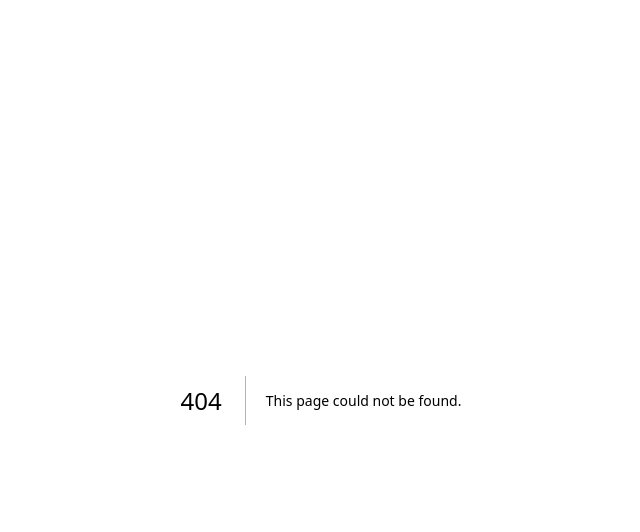
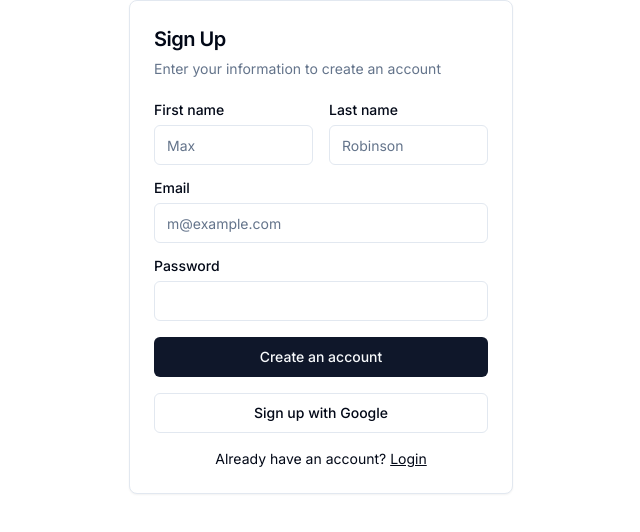
Before and after one commit to sasandamanahara/CV_Matching_Next_JS, a Next.js app: page /auth/register in a window 1280 px wide. Before the commit this address had no page. Shown: the top 532 px of the page, without its empty margins (319-959 px from the left). Built offline with nearby package versions, Linux system fonts and the light colour scheme.

Commit message:
FolderStructure & Auth UI

```diff
--- a/package.json
+++ b/package.json
@@ -11,6 +11,7 @@
   "dependencies": {
     "@radix-ui/react-dialog": "^1.0.5",
     "@radix-ui/react-dropdown-menu": "^2.0.6",
+    "@radix-ui/react-label": "^2.0.2",
     "@radix-ui/react-slot": "^1.0.2",
     "class-variance-authority": "^0.7.0",
     "clsx": "^2.1.0",
--- a/src/app/company/[id]/page.jsx
+++ b/src/app/(company)/dashboard/page.jsx
@@ -1,5 +1,5 @@
 
-import SideBar from "./_components/sidebar"
+import SideBar from "../_components/sidebar"
 import {
 
   ClipboardList
@@ -8,7 +8,7 @@
 
 import { Button } from "@/components/ui/button"
 
-import CompanyHeader from "./_components/header"
+import CompanyHeader from "../_components/header"
 
 export default function DashBoard() {
   return (
--- /dev/null
+++ b/src/app/auth/login/page.jsx
@@ -0,0 +1,59 @@
+import Link from "next/link"
+
+import { Button } from "@/components/ui/button"
+import {
+  Card,
+  CardContent,
+  CardDescription,
+  CardHeader,
+  CardTitle,
+} from "@/components/ui/card"
+import { Input } from "@/components/ui/input"
+import { Label } from "@/components/ui/label"
+
+export default function LoginForm() {
+  return (
+    <Card className="mx-auto max-w-sm">
+      <CardHeader>
+        <CardTitle className="text-2xl">Login</CardTitle>
+        <CardDescription>
+          Enter your email below to login to your account
+        </CardDescription>
+      </CardHeader>
+      <CardContent>
+        <div className="grid gap-4">
+          <div className="grid gap-2">
+            <Label htmlFor="email">Email</Label>
+            <Input
+              id="email"
+              type="email"
+              placeholder="m@example.com"
+              required
+            />
+          </div>
+          <div className="grid gap-2">
+            <div className="flex items-center">
+              <Label htmlFor="password">Password</Label>
+              <Link href="#" className="ml-auto inline-block text-sm underline">
+                Forgot your password?
+              </Link>
+            </div>
+            <Input id="password" type="password" required />
+          </div>
+          <Button type="submit" className="w-full">
+            Login
+          </Button>
+          <Button variant="outline" className="w-full">
+            Login with Google
+          </Button>
+        </div>
+        <div className="mt-4 text-center text-sm">
+          Don&apos;t have an account?{" "}
+          <Link href="#" className="underline">
+            Sign up
+          </Link>
+        </div>
+      </CardContent>
+    </Card>
+  )
+}
--- /dev/null
+++ b/src/app/auth/register/page.jsx
@@ -0,0 +1,64 @@
+import Link from "next/link"
+
+import { Button } from "@/components/ui/button"
+import {
+  Card,
+  CardContent,
+  CardDescription,
+  CardHeader,
+  CardTitle,
+} from "@/components/ui/card"
+import { Input } from "@/components/ui/input"
+import { Label } from "@/components/ui/label"
+
+export default function LoginForm() {
+  return (
+    <Card className="mx-auto max-w-sm">
+      <CardHeader>
+        <CardTitle className="text-xl">Sign Up</CardTitle>
+        <CardDescription>
+          Enter your information to create an account
+        </CardDescription>
+      </CardHeader>
+      <CardContent>
+        <div className="grid gap-4">
+          <div className="grid grid-cols-2 gap-4">
+            <div className="grid gap-2">
+              <Label htmlFor="first-name">First name</Label>
+              <Input id="first-name" placeholder="Max" required />
+            </div>
+            <div className="grid gap-2">
+              <Label htmlFor="last-name">Last name</Label>
+              <Input id="last-name" placeholder="Robinson" required />
+            </div>
+          </div>
+          <div className="grid gap-2">
+            <Label htmlFor="email">Email</Label>
+            <Input
+              id="email"
+              type="email"
+              placeholder="m@example.com"
+              required
+            />
+          </div>
+          <div className="grid gap-2">
+            <Label htmlFor="password">Password</Label>
+            <Input id="password" type="password" />
+          </div>
+          <Button type="submit" className="w-full">
+            Create an account
+          </Button>
+          <Button variant="outline" className="w-full">
+            Sign up with Google
+          </Button>
+        </div>
+        <div className="mt-4 text-center text-sm">
+          Already have an account?{" "}
+          <Link href="#" className="underline">
+            Login
+          </Link>
+        </div>
+      </CardContent>
+    </Card>
+  )
+}
--- /dev/null
+++ b/src/components/ui/label.jsx
@@ -0,0 +1,18 @@
+"use client"
+
+import * as React from "react"
+import * as LabelPrimitive from "@radix-ui/react-label"
+import { cva } from "class-variance-authority";
+
+import { cn } from "@/lib/utils"
+
+const labelVariants = cva(
+  "text-sm font-medium leading-none peer-disabled:cursor-not-allowed peer-disabled:opacity-70"
+)
+
+const Label = React.forwardRef(({ className, ...props }, ref) => (
+  <LabelPrimitive.Root ref={ref} className={cn(labelVariants(), className)} {...props} />
+))
+Label.displayName = LabelPrimitive.Root.displayName
+
+export { Label }
```
Also changed, not shown: src/app/(company)/_components/header.jsx (renamed from src/app/company/[id]/_components/header.jsx), src/app/(company)/_components/sidebar.jsx (renamed from src/app/company/[id]/_components/sidebar.jsx), src/app/(company)/messages/page.jsx (added), 1 other file (tests, documents, lock files or other folders).
